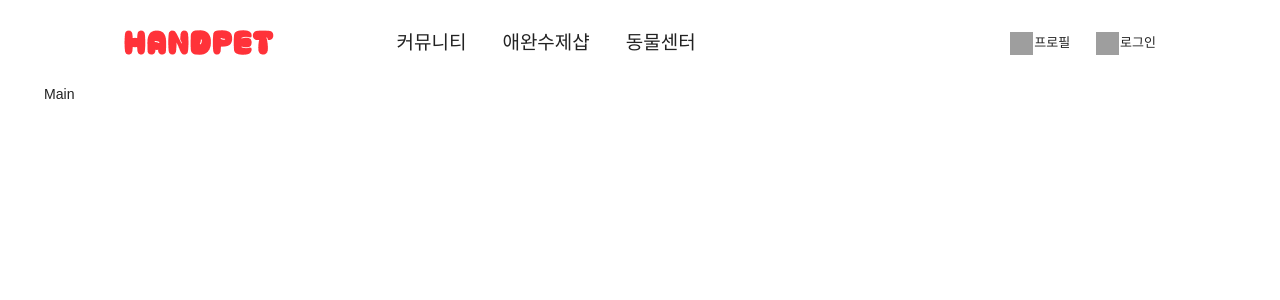
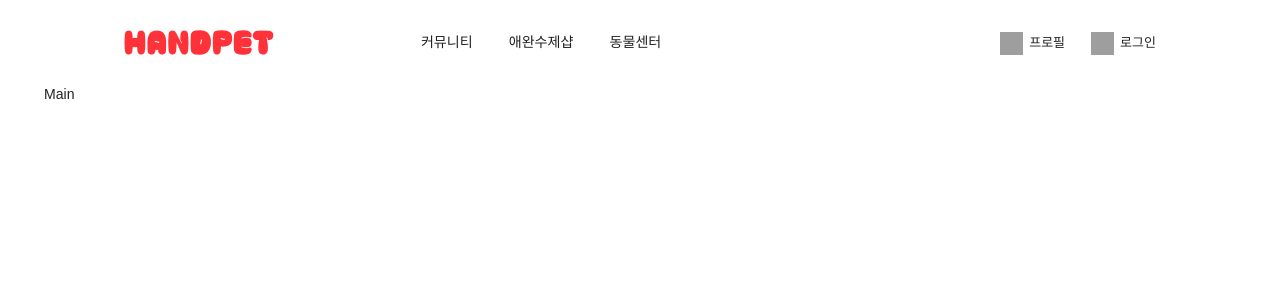
Before and after one commit to ESTFE-final/hand_pet_ver_2.0, a React (Vite) app: page / in a window 1280 px wide. Shown: the top 300 px of the page. Built offline with nearby package versions, Linux system fonts and the light colour scheme; grey boxes are pictures that could not be loaded; a web font is replaced by a local one.

Commit message:
fix: header style

```diff
--- a/src/components/Header/Header.scss
+++ b/src/components/Header/Header.scss
@@ -1,30 +1,26 @@
-body {
-  list-style: none;
-}
-
 header {
   display: flex;
   align-items: center;
   justify-content: space-between;
   margin: 30px 80px;
+  font-family: notosanskr;
 
-  .categories ul {
+  .categories ul { /*카테고리 ui*/
     display: flex;
     gap: 36px;
-    list-style: none;
     margin-left: -15vw;
+    // margin-left: clamp(-400px, -30vw, -200px);
     li {
       text-decoration: none;
       font-weight: 500;
-      font-size: 19px;
+      // font-size: 1.2rem;
       line-height: 19px;
     }
   }
 
-  .user {
+  .user { /*시용자 ui*/
     ul {
       display: flex;
-      list-style: none;
       gap: 26px;
 
       li {
@@ -34,7 +30,7 @@ header {
 
         a {
           position: relative;
-          padding-left: 24px;
+          padding-left: 29px;
           &:before {
             content: "";
             position: absolute;
@@ -47,10 +43,10 @@ header {
           }
         }
         a[href="/profile"]:before {
-          background-image: url("./icon-user.png");
+          background-image: url("./icon-user.svg");
         }
         a[href="/login"]:before {
-          background-image: url("./icon-lock.png");
+          background-image: url("./icon-lock.svg");
         }
       }
     }
```
Also changed, not shown: public/icon-lock.svg (added), public/icon-user.svg (added).
